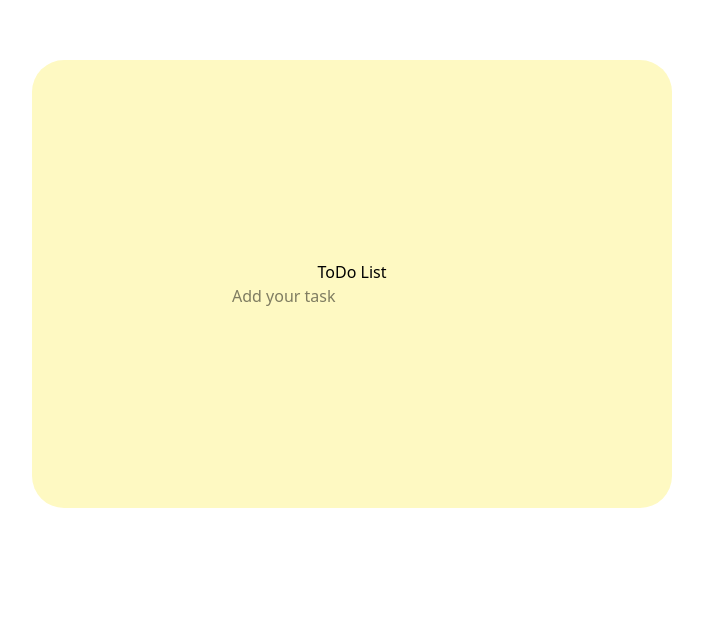
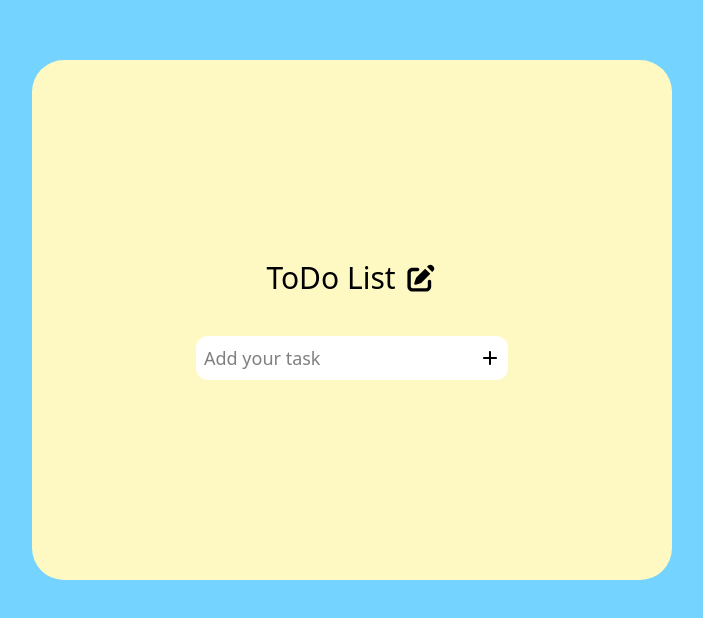
Before and after one commit to PatrykStefaniak/todo-list-react-ts, a Next.js app: page / in a window 1280 px wide. Shown: the top 618 px of the page, without its empty margins (288-991 px from the left). Built offline with nearby package versions, Linux system fonts and the light colour scheme.

Commit message:
Added icon cls and styles the page a bit more

```diff
--- a/app/globals.css
+++ b/app/globals.css
@@ -1 +1,27 @@
 @import "tailwindcss";
+
+.icon {
+    width: 20px;
+    cursor: pointer;
+    user-select: none;
+}
+
+.icon-pen {
+    content: url('../public/pen.svg');
+}
+
+.icon-trash-can {
+    content: url('../public/trash-can.svg');
+}
+
+.icon-plus {
+    content: url('../public/plus.svg');
+}
+
+.icon-pen-to-square {
+    content: url('../public/pen-to-square.svg');
+}
+
+.icon-check {
+    content: url('../public/check.svg');
+}
--- a/app/layout.tsx
+++ b/app/layout.tsx
@@ -12,7 +12,7 @@ export default function RootLayout({
 }>) {
 	return (
 		<html lang="en">
-			<body>
+			<body className="bg-sky-300">
 				{children}
 			</body>
 		</html>
--- a/app/page.tsx
+++ b/app/page.tsx
@@ -1,12 +1,12 @@
 export default function Home() {
-    return <main className='flex flex-col bg-yellow-100 w-1/2 m-auto my-[60px] p-50 rounded-4xl '>
+    return <main className='flex flex-col bg-yellow-100 w-1/2 m-auto my-[60px] p-50 rounded-4xl text-center font-[system-ui] text-lg'>
         <div className="flex justify-center">
-            <h1>ToDo List</h1>
-            <div className="icon icon-pen-to-square"></div>
+            <h1 className="text-3xl mr-[8px]">ToDo List</h1>
+            <div className="icon icon-pen-to-square !w-[34px]"></div>
         </div>
-        <div>
-            <input type="text" placeholder="Add your task" />
-            <button>
+        <div className="flex justify-center mt-10">
+            <input type="text" placeholder="Add your task" className="bg-white rounded-l-xl p-2 border-0" />
+            <button className="rounded-r-xl p-2 bg-white border-0 hover:bg-stone-100 hover:border-1 hover:border-l-0">
                 <div className="icon icon-plus"></div>
             </button>
         </div>
```
